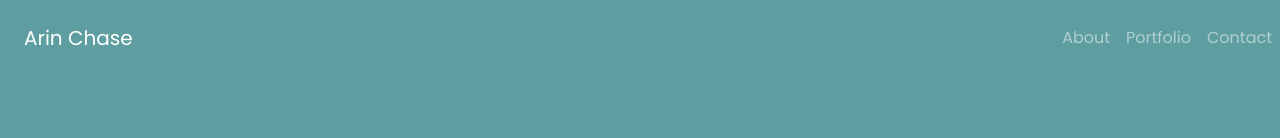
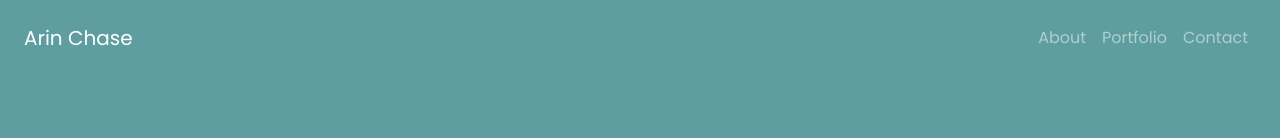
Before and after one commit to ArinChase/nutrition-calculator, a Next.js app: page / in a window 1280 px wide. Shown: the top 138 px of the page. Built offline with nearby package versions, Linux system fonts and the light colour scheme.

Commit message:
Add files via upload

```diff
--- a/components/navbar.js
+++ b/components/navbar.js
@@ -28,7 +28,7 @@ const NavBar = () => {
           <Navbar.Brand href="#home" className="pl-4">Arin Chase</Navbar.Brand>
           <Navbar.Toggle aria-controls="basic-navbar-nav" className="mr-3 mt-1" />
           <Navbar.Collapse id="basic-navbar-nav">
-            <Nav className="ml-auto nav pl-4">
+            <Nav className="ml-auto nav px-4">
               <Nav.Link href="#about">About</Nav.Link>
               <Nav.Link href="#portfolio">Portfolio</Nav.Link>
               <Nav.Link href="#contact">Contact</Nav.Link>
```
